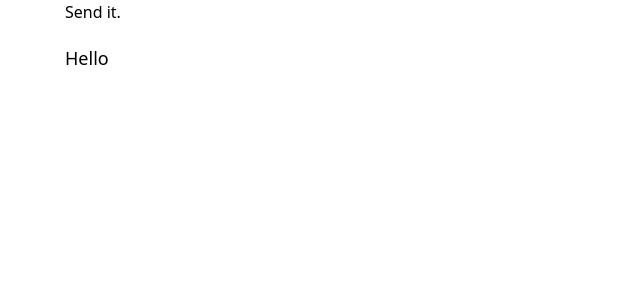
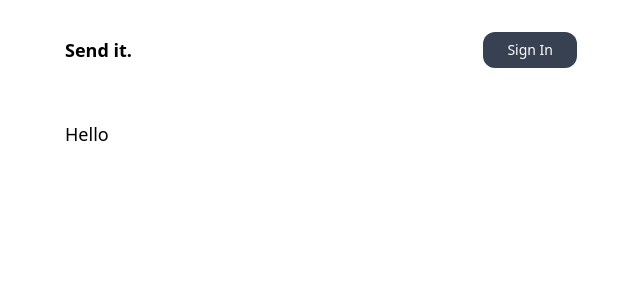
Before and after one commit to charilaouc/cosmosorder_portal, a Next.js app: page / in a window 1280 px wide. Shown: the top 300 px of the page, without its empty margins (319-959 px from the left). Built offline with nearby package versions, Linux system fonts and the light colour scheme.

Commit message:
Created Login and added it as Client to Nav

```diff
--- /dev/null
+++ b/app/auth/Login.tsx
@@ -0,0 +1,15 @@
+'use client'
+
+import {signIn} from 'next-auth/react'
+
+export default function Login(){
+    return(
+        <li className="list-none">
+            <button
+            onClick={() => signIn}
+            className="text-sm bg-gray-700 text-white py-2 px-6 rounded-xl disabled:opacity-25">
+                Sign In
+            </button>
+        </li>
+    )
+}
--- a/app/auth/Nav.tsx
+++ b/app/auth/Nav.tsx
@@ -1,11 +1,14 @@
 import Link from "next/link"
-
+import Login from "./Login"
 export default async function Nav(){
     return (
-        <nav>
+        <nav className="flex justify-between items-center py-8">
             <Link href={"/"}>
-                <h1>Send it.</h1>
+                <h1 className="font-bold text-lg">Send it.</h1>
             </Link>
+            <ul className="flex items-center gap-6">
+                <Login />
+            </ul>
         </nav>
     )
 }
```
